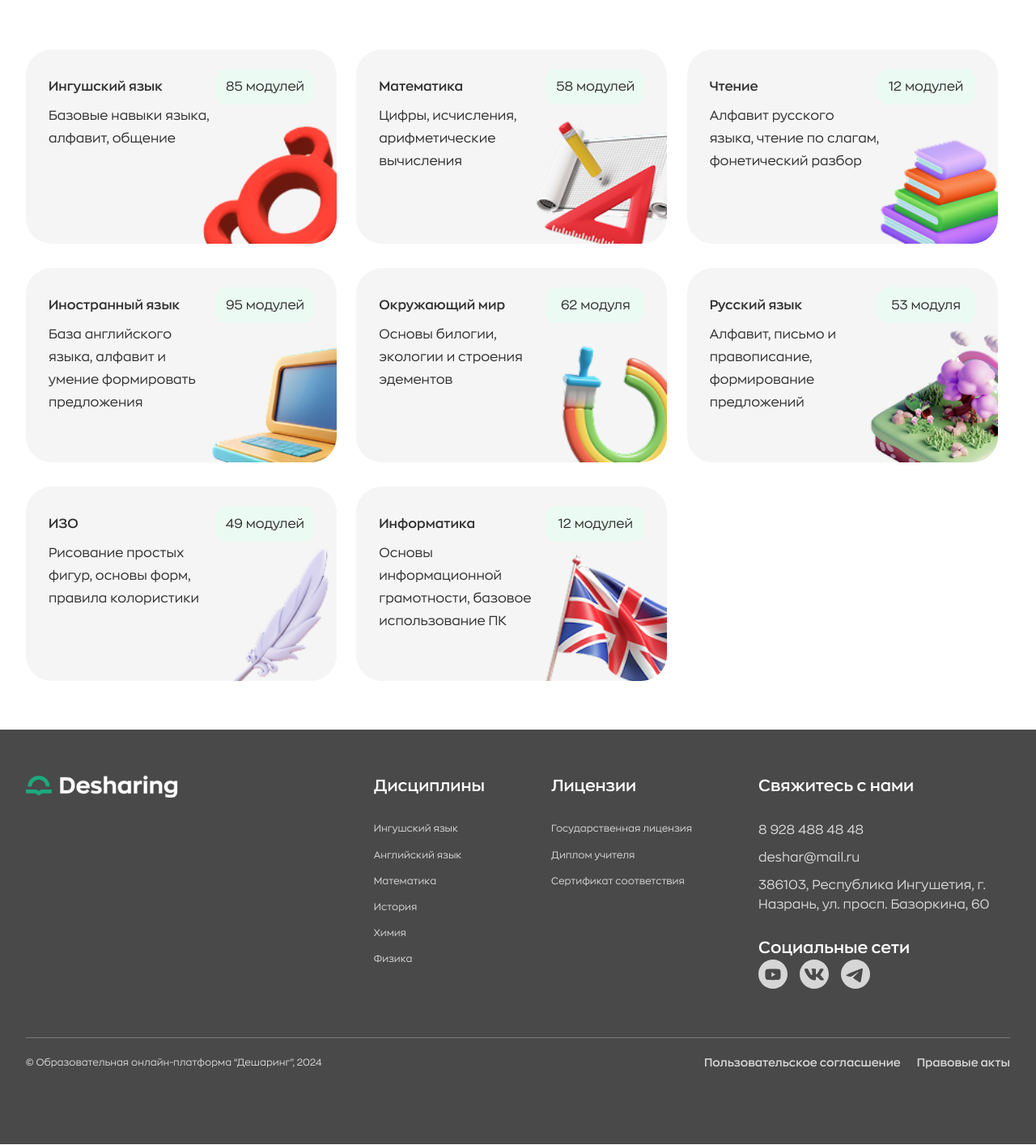
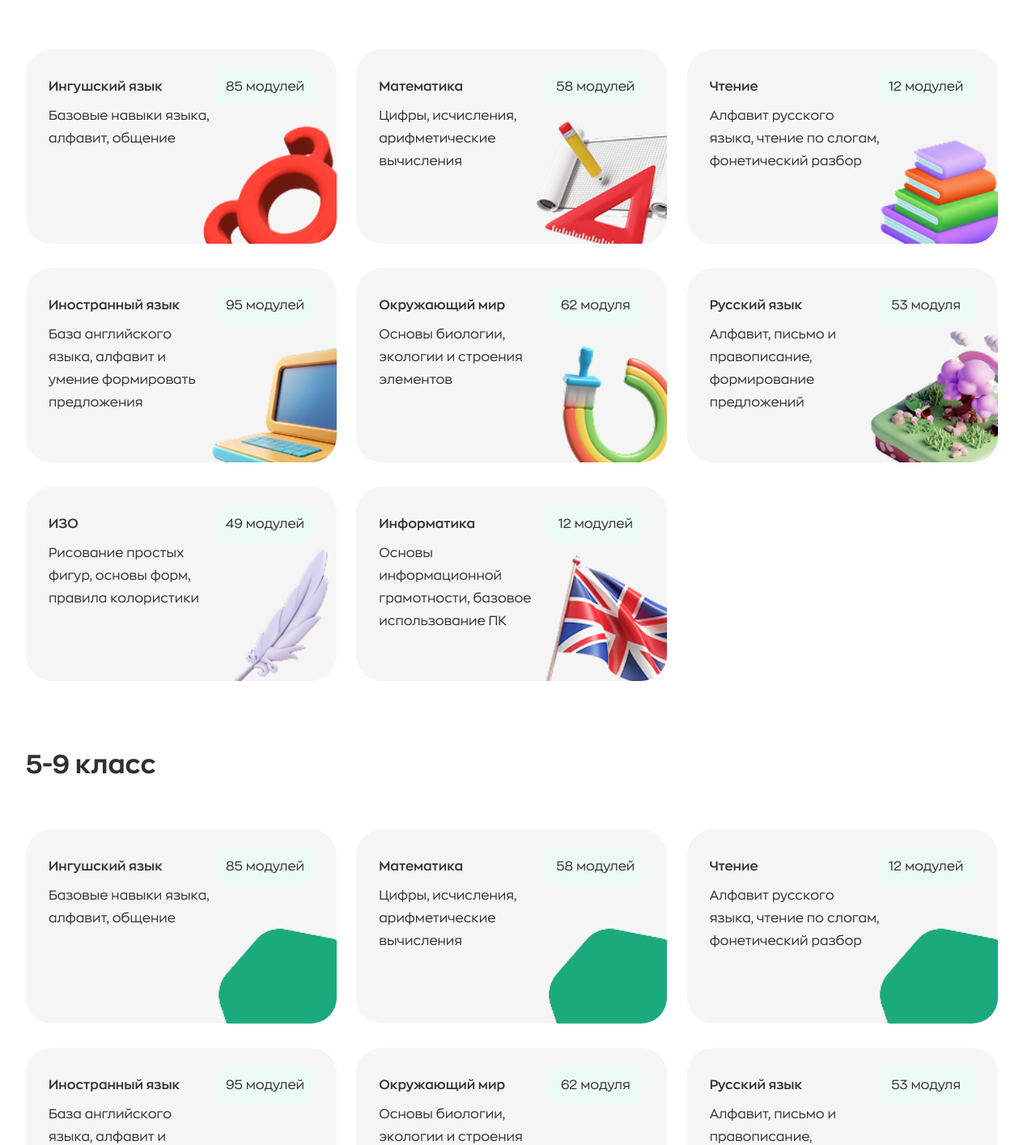
Before and after one commit to MilleniumIT06/deshar-frontend, a Next.js app: page /courses in a window 1280 px wide. Shown: the part 400-1814 px from the top of the page at 81% size. Built offline with nearby package versions, Linux system fonts and the light colour scheme; a web font is replaced by a local one.

Commit message:
refactor(AllCourses,CoursesBlock):add mapping

```diff
--- a/src/components/Subcription/index.tsx
+++ b/src/components/Subcription/index.tsx
@@ -1,6 +1,6 @@
 import cn from 'classnames';
 
-import { RateCard } from '../RateCard';
+import { RateCard } from '../../widgets/Home/RateCard';
 
 import styles from './styles.module.scss';
 
--- a/src/components/TrainerWrapper/index.tsx
+++ b/src/components/TrainerWrapper/index.tsx
@@ -5,7 +5,7 @@ import { useAppSelector, useAppDispatch } from '@/app/_store/hooks';
 import { changeStatus } from '@/entities/learning/model/status.slice';
 import { Button } from '@/shared/ui/Button'
 
-import { Notification } from '../Notification'
+import { Notification } from '../../shared/ui/Notification'
 
 import styles from './styles.module.scss'
 
--- a/src/features/missingLetterQuiz/ui/QuizModal/missingLetterQuizContent/index.tsx
+++ b/src/features/missingLetterQuiz/ui/QuizModal/missingLetterQuizContent/index.tsx
@@ -1,7 +1,7 @@
 'use client';
 
 import { useAppDispatch, useAppSelector } from '@/app/_store/hooks';
-import { Notification } from '@/components/Notification';
+import { Notification } from '@/shared/ui/Notification';
 import { nextId, changeStatusOfLesson } from '@/entities/learning/model/slice';
 import { exampleMissingData } from '@/mocks/data';
 import { Button } from '@/shared/ui/Button';
--- a/src/widgets/AllCourses/CoursesBlock/index.tsx
+++ b/src/widgets/AllCourses/CoursesBlock/index.tsx
@@ -1,79 +1,13 @@
-
-import { SubjectCard } from "@/components/SubjectCard"
-
 import styles from './styles.module.scss';
 
-export const CoursesBlock = () => {
+export const CoursesBlock = ({ children, title }: { children: React.ReactNode; title: string; }) => {
     return (
         <div className={styles.CoursesBlock}>
             <h3 className={styles.title}>
-                1-4 класс
+                {title}
             </h3>
             <ul className={styles.Cards}>
-                <SubjectCard
-                    id={1}
-                    imageUrl="subjectbg1"
-                    title="Ингушский язык"
-                    description="Базовые навыки языка, алфавит, общение"
-                    modulesCount={85}
-                    type="long"
-                />
-                <SubjectCard
-                    id={2}
-                    imageUrl="subjectbg2"
-                    title="Математика"
-                    description="Цифры, исчисления, арифметические вычисления"
-                    modulesCount={58}
-                    type="long"
-                />
-                <SubjectCard
-                    id={3}
-                    imageUrl="subjectbg3"
-                    title="Чтение"
-                    description="Алфавит русского языка, чтение по слагам, фонетический разбор"
-                    modulesCount={12}
-                    type="long"
-                />
-                <SubjectCard
-                    id={4}
-                    imageUrl="subjectbg4"
-                    title="Иностранный язык"
-                    description="База английского языка, алфавит и умение формировать предложения"
-                    modulesCount={95}
-                    type="long"
-                />
-                <SubjectCard
-                    id={5}
-                    imageUrl="subjectbg5"
-                    title="Окружающий мир"
-                    description="Основы билогии, экологии и строения эдементов"
-                    modulesCount={62}
-                    type="long"
-                />
-                <SubjectCard
-                    id={6}
-                    imageUrl="subjectbg6"
-                    title="Русский язык"
-                    description="Алфавит, письмо и правописание, формирование предложений"
-                    modulesCount={53}
-                    type="long"
-                />
-                <SubjectCard
-                    id={7}
-                    imageUrl="subjectbg7"
-                    title="ИЗО"
-                    description="Рисование простых фигур, основы форм, правила колористики"
-                    modulesCount={49}
-                    type="long"
-                />
-                <SubjectCard
-                    id={8}
-                    imageUrl="subjectbg8"
-                    title="Информатика"
-                    description="Основы информационной грамотности, базовое использование ПК"
-                    modulesCount={12}
-                    type="long"
-                />
+                {children}
             </ul>
         </div>
     )
--- a/src/widgets/AllCourses/index.tsx
+++ b/src/widgets/AllCourses/index.tsx
@@ -1,13 +1,101 @@
+import { SubjectCard } from '@/components/SubjectCard';
+
 import { CoursesBlock } from './CoursesBlock';
 import styles from './styles.module.scss';
 
+export const courses = [
+    {
+        id: 1,
+        imageUrl: "subjectbg1",
+        title: "Ингушский язык",
+        description: "Базовые навыки языка, алфавит, общение",
+        modulesCount: 85,
+        type: "long" as const,
+    },
+    {
+        id: 2,
+        imageUrl: "subjectbg2",
+        title: "Математика",
+        description: "Цифры, исчисления, арифметические вычисления",
+        modulesCount: 58,
+        type: "long" as const,
+    },
+    {
+        id: 3,
+        imageUrl: "subjectbg3",
+        title: "Чтение",
+        description: "Алфавит русского языка, чтение по слогам, фонетический разбор",
+        modulesCount: 12,
+        type: "long" as const,
+    },
+    {
+        id: 4,
+        imageUrl: "subjectbg4",
+        title: "Иностранный язык",
+        description: "База английского языка, алфавит и умение формировать предложения",
+        modulesCount: 95,
+        type: "long" as const,
+    },
+    {
+        id: 5,
+        imageUrl: "subjectbg5",
+        title: "Окружающий мир",
+        description: "Основы биологии, экологии и строения элементов",
+        modulesCount: 62,
+        type: "long" as const,
+    },
+    {
+        id: 6,
+        imageUrl: "subjectbg6",
+        title: "Русский язык",
+        description: "Алфавит, письмо и правописание, формирование предложений",
+        modulesCount: 53,
+        type: "long" as const,
+    },
+    {
+        id: 7,
+        imageUrl: "subjectbg7",
+        title: "ИЗО",
+        description: "Рисование простых фигур, основы форм, правила колористики",
+        modulesCount: 49,
+        type: "long" as const,
+    },
+    {
+        id: 8,
+        imageUrl: "subjectbg8",
+        title: "Информатика",
+        description: "Основы информационной грамотности, базовое использование ПК",
+        modulesCount: 12,
+        type: "long" as const,
+    }
+];
 export const AllCourses = () => {
     return (
         <section className={styles.AllCourses}>
             <div className="container">
                 <div className={styles.inner}>
                     <h1 className="section__title">Все дисциплины</h1>
-                    <CoursesBlock />
+                    <CoursesBlock title='1-4 класс'>
+                        {courses.map(item => <SubjectCard
+                            key={item.id + 'key'}
+                            modulesCount={item.modulesCount}
+                            title={item.title}
+                            description={item.description}
+                            id={item.id}
+                            imageUrl={item.imageUrl}
+                            type="long"
+                        />)}
+                    </CoursesBlock>
+                    <CoursesBlock title='5-9 класс'>
+                        {courses.map(item => <SubjectCard
+                            key={item.id + 'key'}
+                            modulesCount={item.modulesCount}
+                            title={item.title}
+                            description={item.description}
+                            id={item.id}
+                            type="long"
+                        />)}
+                    </CoursesBlock>
                 </div>
             </div>
         </section>
--- a/src/widgets/Header/index.tsx
+++ b/src/widgets/Header/index.tsx
@@ -12,7 +12,7 @@ import { Logo } from '@/shared/ui/Logo';
 import styles from './styles.module.scss';
 
 export const Header = () => {
-    const [authed] = useState(false);
+    const [authed] = useState(true);
     return (<header className={styles.index}>
         <div className={cn("container", styles.headerContainer)}>
 
--- a/src/components/RateCard/styles.module.scss
+++ b/src/widgets/Home/RateCard/styles.module.scss
@@ -1,5 +1,5 @@
-@use './../../shared/scss/breakpoint' as breakpoint;
-@use './../../shared/scss/mini' as mini;
+@use '@/shared/scss/breakpoint' as breakpoint;
+@use '@/shared/scss/mini' as mini;
 
 .index {
 	position: relative;
```
Also changed, not shown: src/shared/ui/Notification/index.tsx (renamed from src/components/Notification/index.tsx), src/shared/ui/Notification/styles.module.scss (renamed from src/components/Notification/styles.module.scss), src/widgets/Home/RateCard/index.tsx (renamed from src/components/RateCard/index.tsx).
